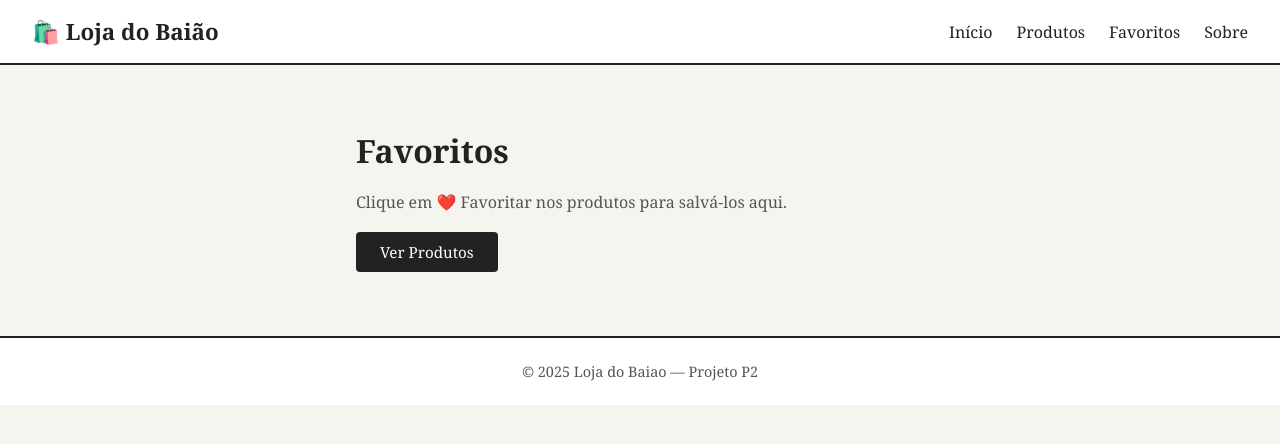
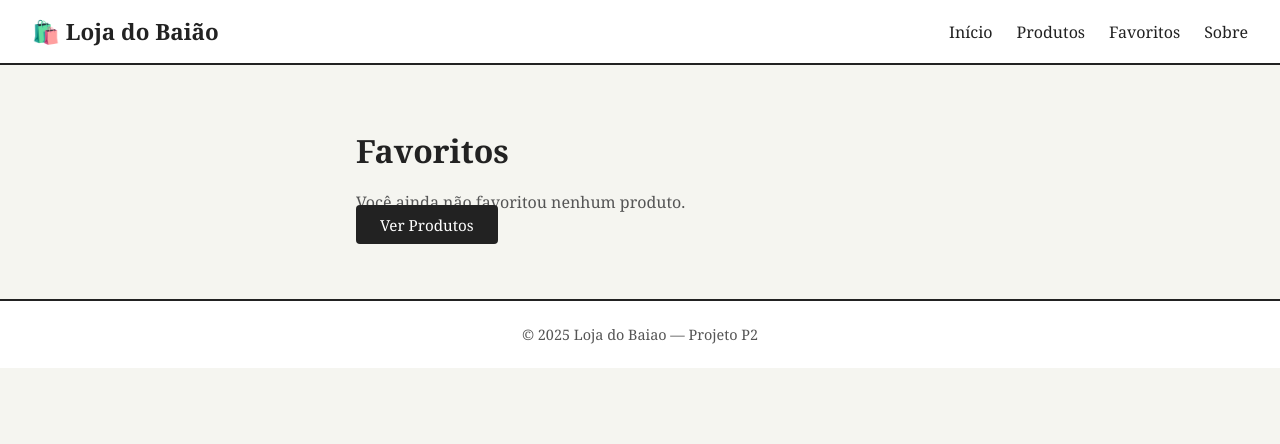
Before and after one commit to Eduardo062au/loja-do-Baiao, a Next.js app: page /favoritos in a window 1280 px wide. Shown: the top 444 px of the page. Built offline with nearby package versions, Linux system fonts and the light colour scheme.

Commit message:
correcao card

```diff
--- a/app/favoritos/page.module.css
+++ b/app/favoritos/page.module.css
@@ -28,3 +28,9 @@
 .btn:hover {
   background-color: #444;
 }
+
+.grid {
+  display: grid;
+  grid-template-columns: repeat(auto-fill, minmax(200px, 1fr));
+  gap: 1.5rem;
+}
--- a/app/favoritos/page.tsx
+++ b/app/favoritos/page.tsx
@@ -1,16 +1,36 @@
+'use client'
+
+import { useState } from 'react'
 import styles from './page.module.css'
 import Link from 'next/link'
+import produtos from '@/lib/produtos'
+import Card from '@/components/Card/Card'
+
+function getFavoritos(): number[] {
+  if (typeof window === 'undefined') return []
+  return JSON.parse(localStorage.getItem('favoritos') || '[]')
+}
 
 export default function FavoritosPage() {
+  const [favoritos] = useState<number[]>(() => getFavoritos())
+
+  const produtosFavoritos = produtos.filter((p) => favoritos.includes(p.id))
+
   return (
     <div className={styles.container}>
       <h1 className={styles.titulo}>Favoritos</h1>
-      <p className={styles.texto}>
-        Clique em ❤️ Favoritar nos produtos para salvá-los aqui.
-      </p>
-      <Link href="/produtos" className={styles.btn}>
-        Ver Produtos
-      </Link>
+      {produtosFavoritos.length === 0 ? (
+        <div>
+          <p className={styles.texto}>Você ainda não favoritou nenhum produto.</p>
+          <Link href="/produtos" className={styles.btn}>Ver Produtos</Link>
+        </div>
+      ) : (
+        <div className={styles.grid}>
+          {produtosFavoritos.map((p) => (
+            <Card key={p.id} id={p.id} nome={p.nome} preco={p.preco} imagem={p.imagem} />
+          ))}
+        </div>
+      )}
     </div>
   )
 }
--- a/components/Card/Card.tsx
+++ b/components/Card/Card.tsx
@@ -14,6 +14,20 @@ interface Props {
 export default function Card({ id, nome, preco, imagem }: Props) {
   const [curtido, setCurtido] = useState(false)
 
+  const toggleFavorito = () => {
+    try {
+      const salvos: number[] = JSON.parse(localStorage.getItem('favoritos') || '[]')
+      const novos = salvos.includes(id)
+        ? salvos.filter((i) => i !== id)
+        : [...salvos, id]
+      localStorage.setItem('favoritos', JSON.stringify(novos))
+      setCurtido(!curtido)
+      console.log('Favoritos salvos:', novos)
+    } catch (e) {
+      console.error('Erro ao salvar favorito:', e)
+    }
+  }
+
   return (
     <div className={styles.card}>
       <div className={styles.imagem}>{imagem}</div>
@@ -21,7 +35,7 @@ export default function Card({ id, nome, preco, imagem }: Props) {
       <p className={styles.preco}>R$ {preco.toFixed(2)}</p>
       <button
         className={`${styles.curtir} ${curtido ? styles.curtido : ''}`}
-        onClick={() => setCurtido(!curtido)}
+        onClick={toggleFavorito}
       >
         {curtido ? '❤️ Favoritado' : '🤍 Favoritar'}
       </button>
```
